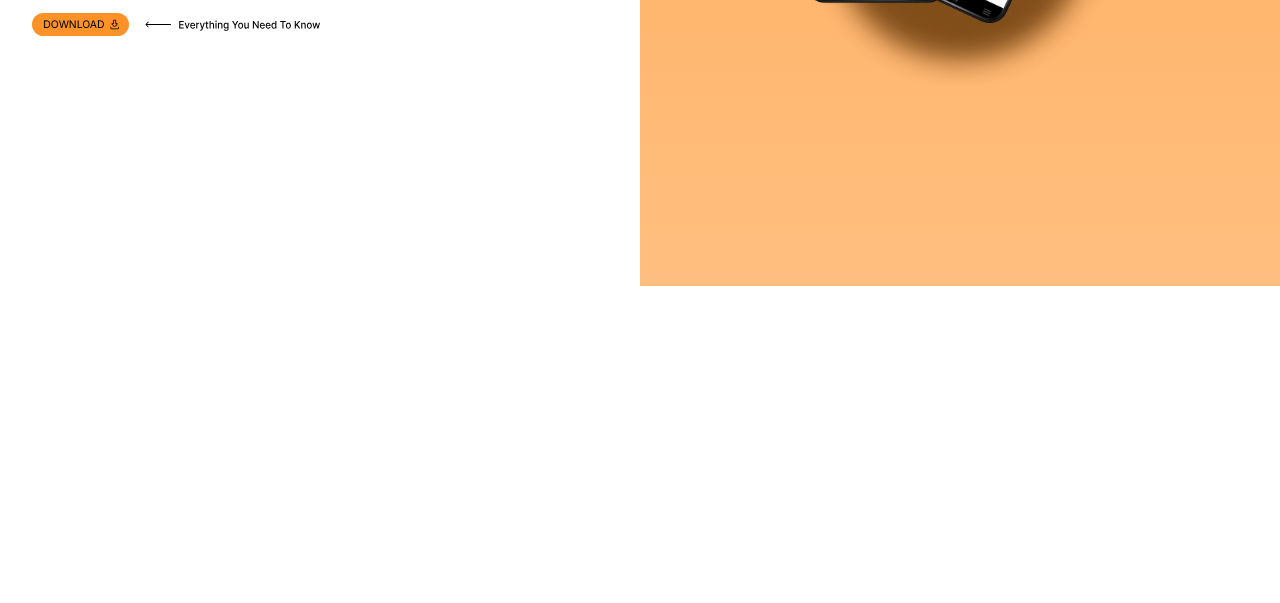
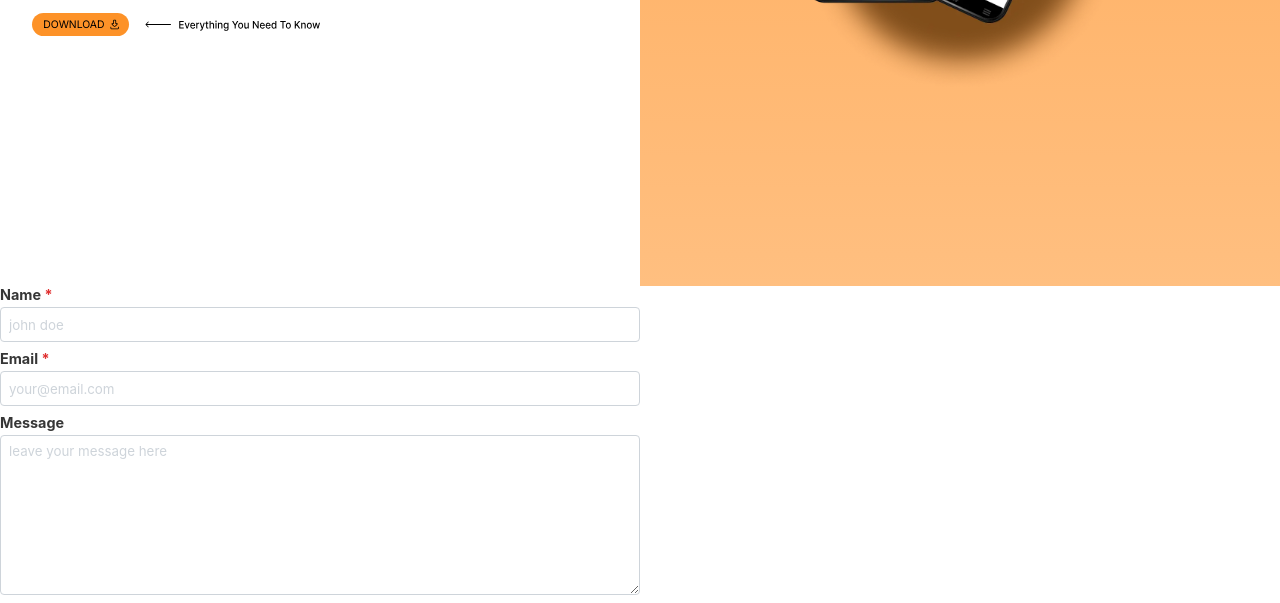
Before and after one commit to sumanbiswas7/nutshell-web, an Astro site: page / in a window 1280 px wide. Shown: the part 514-1117 px from the top of the page. Before the commit the page ends 800 px from the top, so only its background shows below. Built offline with nearby package versions, Linux system fonts and the light colour scheme; Astro itself is replaced by a stand-in of ours.

Commit message:
feat: form input els

```diff
--- /dev/null
+++ b/src/components/Form.astro
@@ -0,0 +1,12 @@
+---
+import Input from "./Input.astro";
+import InputArea from "./InputArea.astro";
+---
+
+<form>
+  <Input title="Name" required placeholder="john doe" />
+  <Input title="Email" required placeholder="your@email.com" />
+  <InputArea title="Message" placeholder="leave your message here" />
+</form>
+
+<style></style>
--- /dev/null
+++ b/src/components/Input.astro
@@ -0,0 +1,47 @@
+---
+const { title, placeholder, required } = Astro.props;
+---
+
+<div class="input-box">
+  <label class="input-label" for="input"
+    >{title}
+    <span style={`display: ${required ? "auto" : "none"}`} class="required-star"
+      >*</span
+    >
+  </label>
+  <input placeholder={placeholder} id="input" />
+</div>
+
+<style>
+  * {
+    font-family: -apple-system, BlinkMacSystemFont, "Segoe UI", Roboto, Oxygen;
+  }
+  .input-box {
+    display: flex;
+    flex-direction: column;
+    margin-bottom: 0.5rem;
+    max-width: 40rem;
+  }
+  .required-star {
+    color: rgb(224, 49, 49);
+  }
+  .input-label {
+    font-size: 0.9rem;
+    font-weight: 700;
+    margin-bottom: 0.25rem;
+  }
+  #input {
+    padding: 0.2rem 0.5rem;
+    height: 2.2rem;
+    border: 1px solid #ced4da;
+    border-radius: 4px;
+    transition: 100ms border-color ease 0s;
+    outline: none;
+  }
+  #input::placeholder {
+    color: #ced4da;
+  }
+  #input:focus {
+    border-color: var(--accent);
+  }
+</style>
--- /dev/null
+++ b/src/components/InputArea.astro
@@ -0,0 +1,51 @@
+---
+const { title, placeholder, required } = Astro.props;
+---
+
+<div class="input-box">
+  <label class="input-label" for="area-input"
+    >{title}
+    <span style={`display: ${required ? "auto" : "none"}`} class="required-star"
+      >*</span
+    >
+  </label>
+  <textarea placeholder={placeholder} id="area-input"></textarea>
+</div>
+
+<style>
+  * {
+    font-family: -apple-system, BlinkMacSystemFont, "Segoe UI", Roboto, Oxygen;
+  }
+  .input-box {
+    display: flex;
+    flex-direction: column;
+    margin-bottom: 0.5rem;
+    max-width: 40rem;
+  }
+  .required-star {
+    color: rgb(224, 49, 49);
+  }
+  .input-label {
+    font-size: 0.9rem;
+    font-weight: 700;
+    margin-bottom: 0.25rem;
+  }
+  #area-input {
+    padding: 0.2rem 0.5rem;
+    padding-top: 0.5em;
+    height: 2.2rem;
+    resize: vertical;
+    min-height: 10rem;
+    max-height: 20rem;
+    border: 1px solid #ced4da;
+    border-radius: 4px;
+    transition: 100ms border-color ease 0s;
+    outline: none;
+  }
+  #area-input::placeholder {
+    color: #ced4da;
+  }
+  #area-input:focus {
+    border-color: var(--accent);
+  }
+</style>
--- a/src/pages/index.astro
+++ b/src/pages/index.astro
@@ -1,5 +1,6 @@
 ---
 import Content from "../components/Content.astro";
+import Form from "../components/Form.astro";
 import Logo from "../components/Logo.astro";
 import NavButton from "../components/NavButton.astro";
 import Layout from "../layouts/Layout.astro";
@@ -18,6 +19,10 @@ import Layout from "../layouts/Layout.astro";
       <img class="mockup-img" src="./home/mobile.webp" />
     </div>
   </main>
+
+  <section class="flex-cente">
+    <Form />
+  </section>
 </Layout>
 
 <style>
@@ -93,4 +98,7 @@ import Layout from "../layouts/Layout.astro";
       padding-inline: 0.5rem;
     }
   }
+
+  section {
+  }
 </style>
```
Also changed, not shown: 1 other file.
